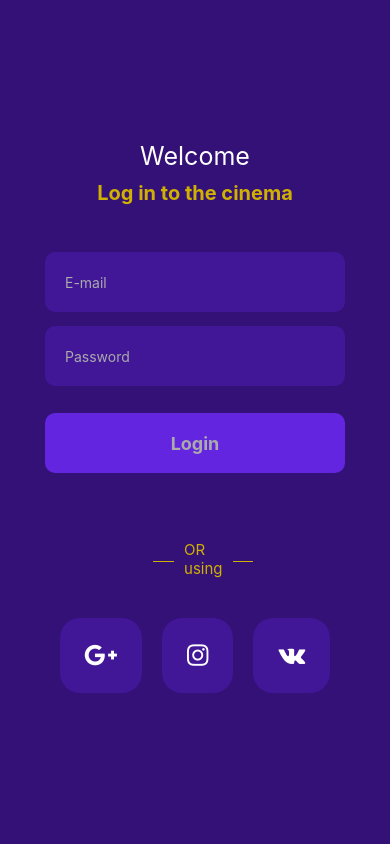
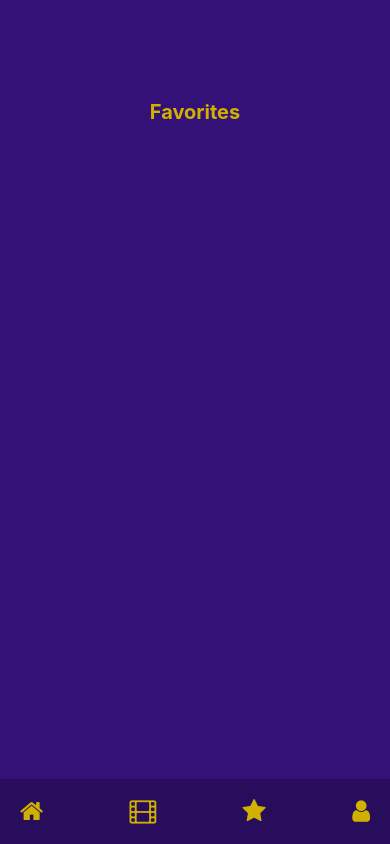
Before and after one commit to leaob7/Search-Films-App, a React Native app: screen /FavoriteMovies in a window 390 px wide. Built offline with nearby package versions, Linux system fonts and the light colour scheme.

Commit message:
favorite page

```diff
--- a/src/Components/MainPageFooter.js
+++ b/src/Components/MainPageFooter.js
@@ -13,7 +13,9 @@ export default function MainPageFooter() {
         <Icon name="home" size={25} color="#d1b100" />
       </Link>
       <Icon name="film" size={25} color="#d1b100" />
-      <Icon name="star" size={25} color="#d1b100" />
+      <Link to={{ screen: 'FavoriteMovies' }}>
+        <Icon name="star" size={25} color="#d1b100" />
+      </Link>
       <Icon name="user" size={25} color="#d1b100" />
     </View>
   );
--- /dev/null
+++ b/src/Pages/FavoriteMovies.js
@@ -0,0 +1,32 @@
+import React, { useContext } from 'react';
+import { View, Text, ScrollView } from "react-native";
+import Icon from 'react-native-vector-icons/FontAwesome';
+import { Link } from '@react-navigation/native';
+import styles from '../styles/stylesMainPage';
+import { stylesFav } from '../styles/styleFavoriteMovies';
+import MainPageFooter from '../Components/MainPageFooter';
+import MyContext from '../Context/Provider';
+import FilmCard from '../Components/FilmCard';
+
+export default function FavoriteMovies() {
+  const { favorites } = useContext(MyContext);
+  return (
+    <>
+      <ScrollView style={ styles.mainPageContainer }>
+
+        <View style={ stylesFav.upFavBar }>
+          <Text style={ stylesFav.upFavText }>Favorites</Text>
+        </View>
+
+        <ScrollView horizontal={true} style={ stylesFav.favList }>
+
+          {favorites.length != 0 ? <FilmCard movies={ favorites }/>
+          : null}
+
+        </ScrollView>
+
+      </ScrollView>
+      <MainPageFooter />
+    </>
+  )
+}
--- a/src/Pages/Login.js
+++ b/src/Pages/Login.js
@@ -3,7 +3,6 @@ import { useLinkTo } from '@react-navigation/native';
 import { View, Text, TextInput, TouchableOpacity } from 'react-native';
 import Icon from 'react-native-vector-icons/FontAwesome';
 import styles from '../styles/styleLogin';
-import { Link } from '@react-navigation/native';
 
 export default function Login({ navigation }) {
   const linkTo = useLinkTo();
--- a/src/Pages/MoviePage.js
+++ b/src/Pages/MoviePage.js
@@ -10,12 +10,17 @@ import MyContext from '../Context/Provider';
 export default function MoviePage({ route }) {
   const { id } = route.params;
   const [movieDetails, setMovieDetails] = useState();
-  const { favorites, setFavorites } = useContext(MyContext);
-  console.log(favorites);
+  const [checked, setChecked] = useState(false);
+  const { setFavorites } = useContext(MyContext);
 
   useEffect(() => {
     requestFilmDetails(id).then((details) => setMovieDetails(details));
   }, [])
+
+  const check = () => {
+    setChecked(true);
+    setFavorites((prevState) => [...prevState, movieDetails]);
+  }
 
   return (
     <>
@@ -81,11 +86,11 @@ export default function MoviePage({ route }) {
 
                 <View style={ styles.posterIcon }>
                   <Icon
-                    name="staro"
+                    name={ checked ? "star" : 'staro' }
                     color="#fff"
                     size={20}
                     style={{ marginRight: 10 }}
-                    onPress={() => setFavorites((prevState) => [...prevState, movieDetails])}
+                    onPress={check}
                   />
                   <Icon name="sharealt" color="#fff" size={20} />
                 </View>
--- a/src/Routes/Navigation.js
+++ b/src/Routes/Navigation.js
@@ -3,6 +3,7 @@ import { createNativeStackNavigator } from '@react-navigation/native-stack';
 import Login  from '../Pages/Login';
 import MainPage from '../Pages/MainPage';
 import MoviePage from '../Pages/MoviePage';
+import FavoriteMovies from '../Pages/FavoriteMovies';
 
 const Stack = createNativeStackNavigator();
 
@@ -12,6 +13,7 @@ export default function Navigation() {
       <Stack.Screen name="Login" component={ Login } options={{ headerShown: false }} />
       <Stack.Screen name="MainPage" component={ MainPage } options={{ headerShown: false }} />
       <Stack.Screen name="MovieDetails" component={ MoviePage } options={{ headerShown: false }} />
+      <Stack.Screen name="FavoriteMovies" component={ FavoriteMovies } options={{ headerShown: false }} />
     </Stack.Navigator>
   );
 }
--- /dev/null
+++ b/src/styles/styleFavoriteMovies.js
@@ -0,0 +1,19 @@
+import { StyleSheet } from "react-native";
+
+export const stylesFav = StyleSheet.create({
+  upFavBar: {
+      flexWrap: "wrap",
+      flexDirection: "row",
+      justifyContent:"center",
+      alignItems: "center",
+      marginTop: 100,
+  },
+  upFavText: {
+    color: "#d1b100",
+    fontWeight: "bold",
+    fontSize: 20,
+  },
+  favList: {
+    marginTop: '30%',
+  }
+})
```
